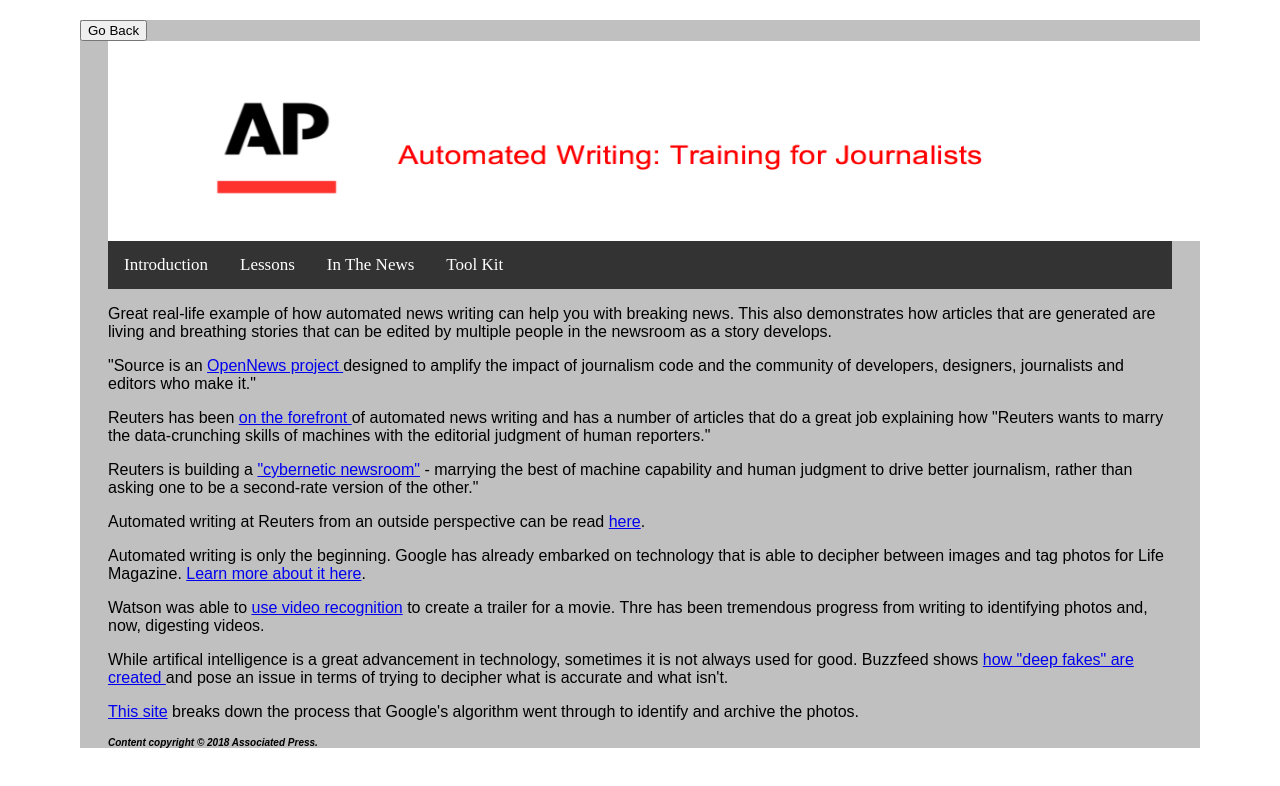
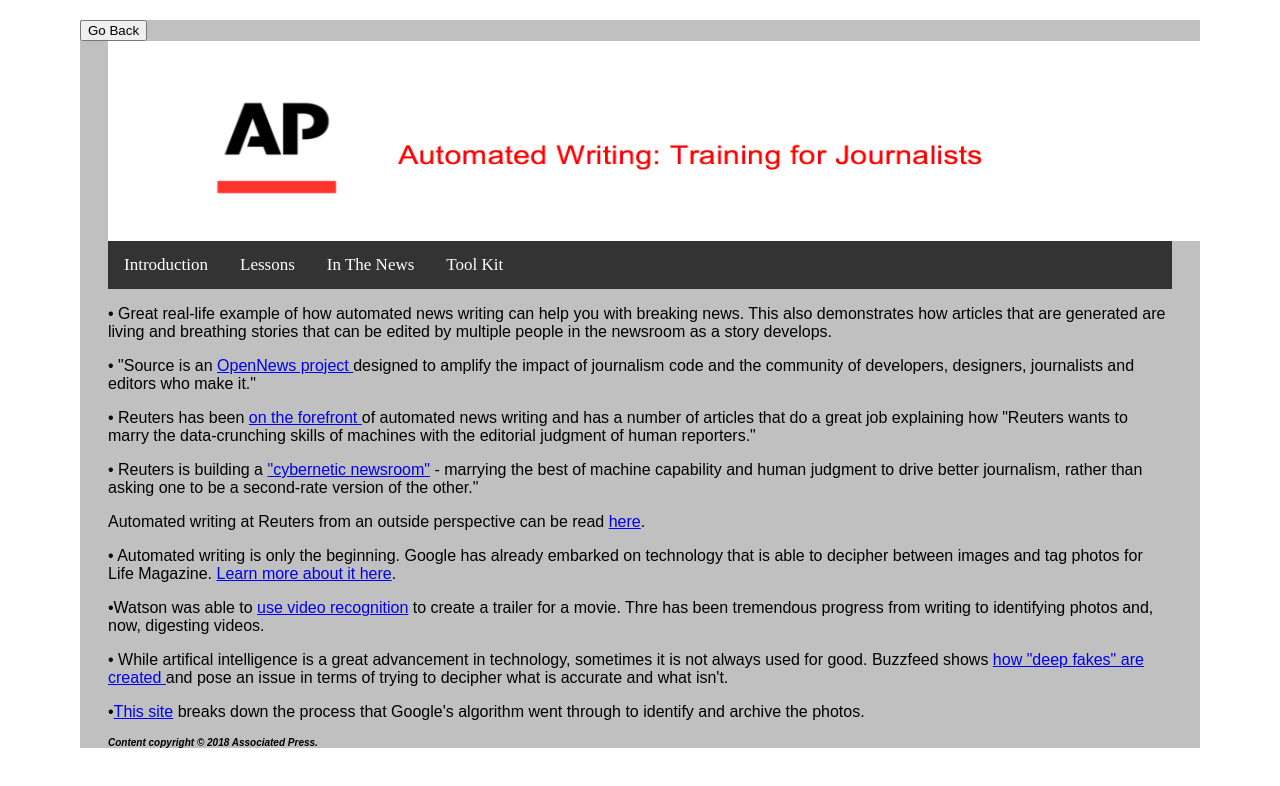
Before and after one commit to sarahsabatke/sarahgsabatke, a plain HTML site: page index3.html in a window 1280 px wide. Drawn offline with nearby package versions, Linux system fonts and the light colour scheme.

Commit message:
index3.html
adding bullet points

```diff
--- a/index3.html
+++ b/index3.html
@@ -38,20 +38,20 @@
       <a href="index4.html">Tool Kit</a>
     </div>
 
- <p> Great real-life example of how automated news writing can help you with breaking news. This also demonstrates how articles that are generated are living and breathing stories that can be edited by multiple people in the newsroom as a story develops.</p>
-<p> "Source is an <a href="https://source.opennews.org/articles/how-break-news-while-you-sleep/"> OpenNews project </a> designed to amplify the impact of journalism code and the community of developers, designers, journalists and editors who make it." </p>
-<p> Reuters has been <a href="http://www.niemanlab.org/2018/03/reuters-new-automation-tool-wants-to-help-reporters-spot-the-hidden-stories-in-their-data-but-wont-take-their-jobs/">on the forefront </a> of automated news writing and has a number of articles that do a great job explaining how "Reuters wants to marry the data-crunching skills of machines with the editorial judgment of human reporters."</>
+ <p> • Great real-life example of how automated news writing can help you with breaking news. This also demonstrates how articles that are generated are living and breathing stories that can be edited by multiple people in the newsroom as a story develops.</p>
+<p> • "Source is an <a href="https://source.opennews.org/articles/how-break-news-while-you-sleep/"> OpenNews project </a> designed to amplify the impact of journalism code and the community of developers, designers, journalists and editors who make it." </p>
+<p> • Reuters has been <a href="http://www.niemanlab.org/2018/03/reuters-new-automation-tool-wants-to-help-reporters-spot-the-hidden-stories-in-their-data-but-wont-take-their-jobs/">on the forefront </a> of automated news writing and has a number of articles that do a great job explaining how "Reuters wants to marry the data-crunching skills of machines with the editorial judgment of human reporters."</>
 
-<p> Reuters is building a <a href="https://ww.reuters.com/article/rpb-cyber/the-cybernetic-newsroom-horses-and-cars-idUSKCN1GO0Z0">"cybernetic newsroom"</a> - marrying the best of machine capability and human judgment to drive better journalism, rather than asking one to be a second-rate version of the other." </p>
+<p> • Reuters is building a <a href="https://ww.reuters.com/article/rpb-cyber/the-cybernetic-newsroom-horses-and-cars-idUSKCN1GO0Z0">"cybernetic newsroom"</a> - marrying the best of machine capability and human judgment to drive better journalism, rather than asking one to be a second-rate version of the other." </p>
 <p> Automated writing at Reuters from an outside perspective can be read <a href="http://www.thedrum.com/opinion/2018/04/05/inside-the-cybernetic-newsroom-where-reuters-robots-are-great-research-not">here</a>. </p>
 
-<p> Automated writing is only the beginning. Google has already embarked on technology that is able to decipher between images and tag photos for Life Magazine. <a href="https://www.engadget.com/2018/03/07/googles-ai-scans-and-tags-millions-of-life-magazine-photos/">Learn more about it here</a>. </p>
+<p> • Automated writing is only the beginning. Google has already embarked on technology that is able to decipher between images and tag photos for Life Magazine. <a href="https://www.engadget.com/2018/03/07/googles-ai-scans-and-tags-millions-of-life-magazine-photos/">Learn more about it here</a>. </p>
 
-<p> Watson was able to <a href="https://www.engadget.com/2016/09/01/ibm-watson-movie-trailer-morgan/">use video recognition</a> to create a trailer for a movie. Thre has been tremendous progress from writing to identifying photos and, now, digesting videos. </p>
+<p> •Watson was able to <a href="https://www.engadget.com/2016/09/01/ibm-watson-movie-trailer-morgan/">use video recognition</a> to create a trailer for a movie. Thre has been tremendous progress from writing to identifying photos and, now, digesting videos. </p>
 
-<p> While artifical intelligence is a great advancement in technology, sometimes it is not always used for good. Buzzfeed shows <a href="https://www.buzzfeed.com/craigsilverman/obama-jordan-peele-deepfake-video-debunk-buzzfeed?utm_term=.oyB9kELWE#.tcQZp6Aj6"> how "deep fakes" are created </a> and pose an issue in terms of trying to decipher what is accurate and what isn't. </p>
+<p>  • While artifical intelligence is a great advancement in technology, sometimes it is not always used for good. Buzzfeed shows <a href="https://www.buzzfeed.com/craigsilverman/obama-jordan-peele-deepfake-video-debunk-buzzfeed?utm_term=.oyB9kELWE#.tcQZp6Aj6"> how "deep fakes" are created </a> and pose an issue in terms of trying to decipher what is accurate and what isn't. </p>
 
-<p><a href="https://artsexperiments.withgoogle.com/lifetags/">This site</a> breaks down the process that Google's algorithm went through to identify and archive the photos. </p>
+<p>•<a href="https://artsexperiments.withgoogle.com/lifetags/">This site</a> breaks down the process that Google's algorithm went through to identify and archive the photos. </p>
 
 
 
```
